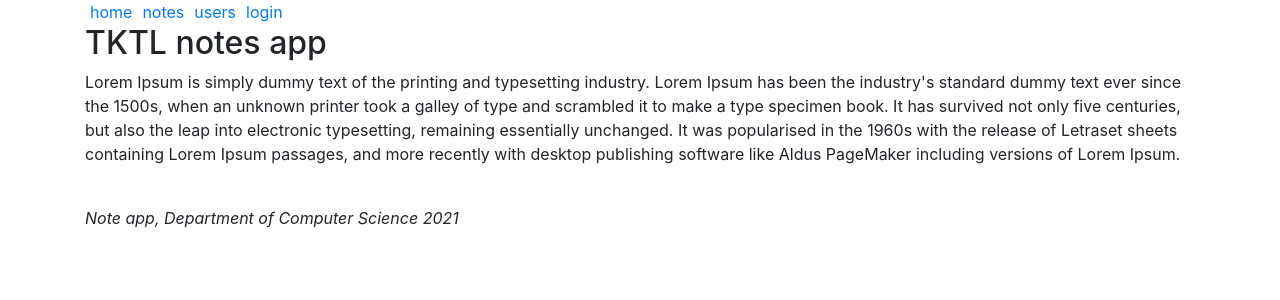
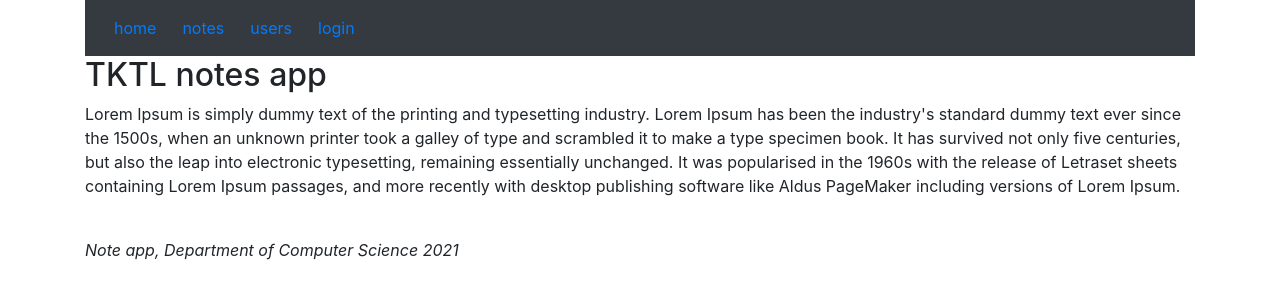
Before and after one commit to calslips/router-app, a React (Create React App) app: page / in a window 1280 px wide. Shown: the top 300 px of the page. Built offline with nearby package versions, Linux system fonts and the light colour scheme.

Commit message:
implement react-bootstraps Nav/Navbar for an improved/responsive nav menu

```diff
--- a/src/App.js
+++ b/src/App.js
@@ -2,7 +2,7 @@
 import {
   Switch, Route, Link, Redirect, useHistory, useRouteMatch
 } from 'react-router-dom';
-import { Table, Form, Button, Alert } from 'react-bootstrap'
+import { Table, Form, Button, Alert, Nav, Navbar } from 'react-bootstrap'
 
 const Home = () => (
   <div>
@@ -131,15 +131,28 @@
   return (
     <div className='container'>
       {message && <Alert variant='success'>{message}</Alert>}
-      <div>
-        <Link style={padding} to='/'>home</Link>
-        <Link style={padding} to='notes'>notes</Link>
-        <Link style={padding} to='users'>users</Link>
-        {user
-          ? <em>{user} logged in</em>
-          : <Link style={padding} to='/login'>login</Link>
-        }
-      </div>
+      <Navbar collapseOnSelect expand='lg' bg='dark' variant='dark'>
+        <Navbar.Toggle aria-controls='responsive-navbar-nav' />
+        <Navbar.Collapse id='responsive-navbar-nav'>
+          <Nav className='mr-auto'>
+            <Nav.Link href='#' as='span'>
+              <Link style={padding} to='/'>home</Link>
+            </Nav.Link>
+            <Nav.Link href='#' as='span'>
+              <Link style={padding} to='/notes'>notes</Link>
+            </Nav.Link>
+            <Nav.Link href='#' as='span'>
+              <Link style={padding} to='/users'>users</Link>
+            </Nav.Link>
+            <Nav.Link href='#' as='span'>
+              {user
+                ? <em style={padding}>{user} logged in</em>
+                : <Link style={padding} to='/login'>login</Link>
+              }
+            </Nav.Link>
+          </Nav>
+        </Navbar.Collapse>
+      </Navbar>
 
       <Switch>
         <Route exact path='/'>
```
